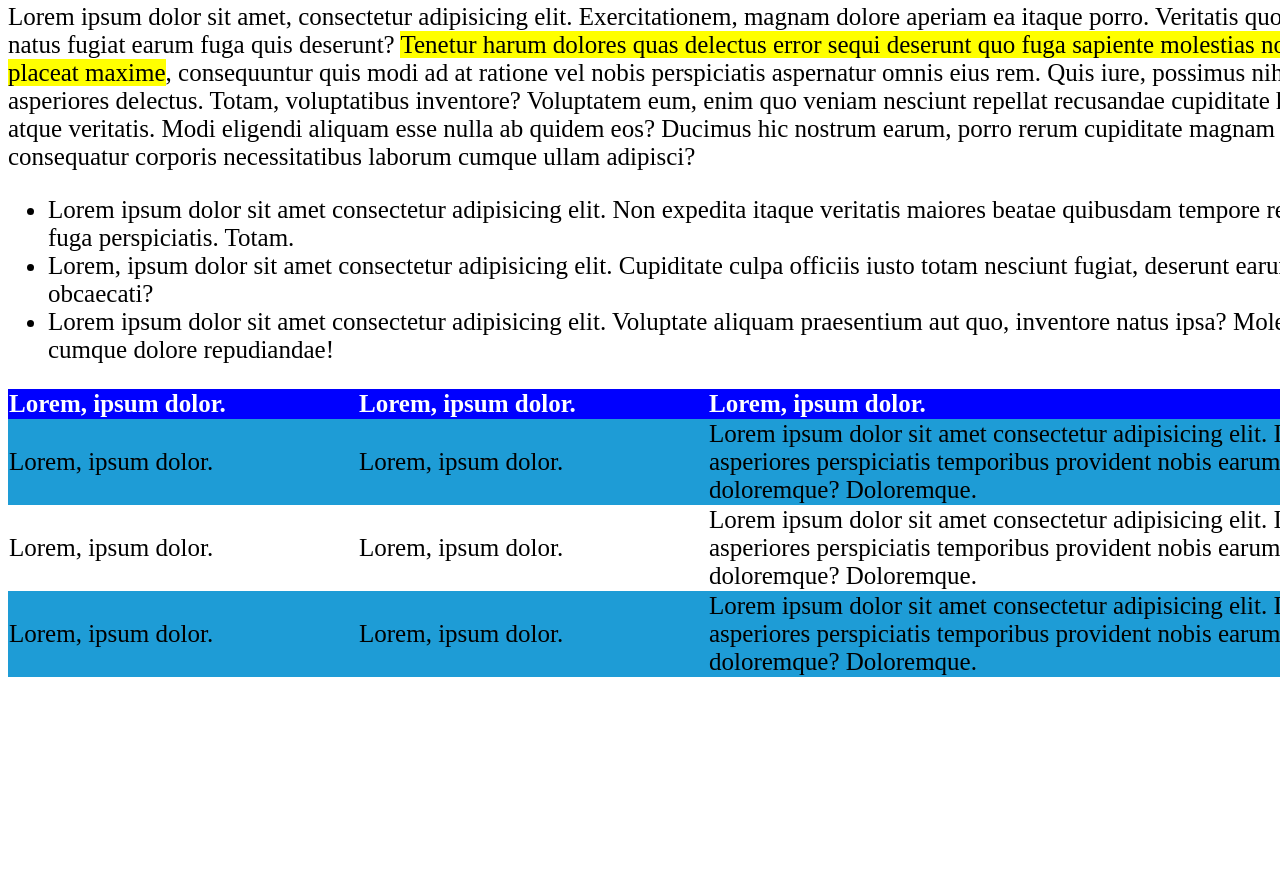
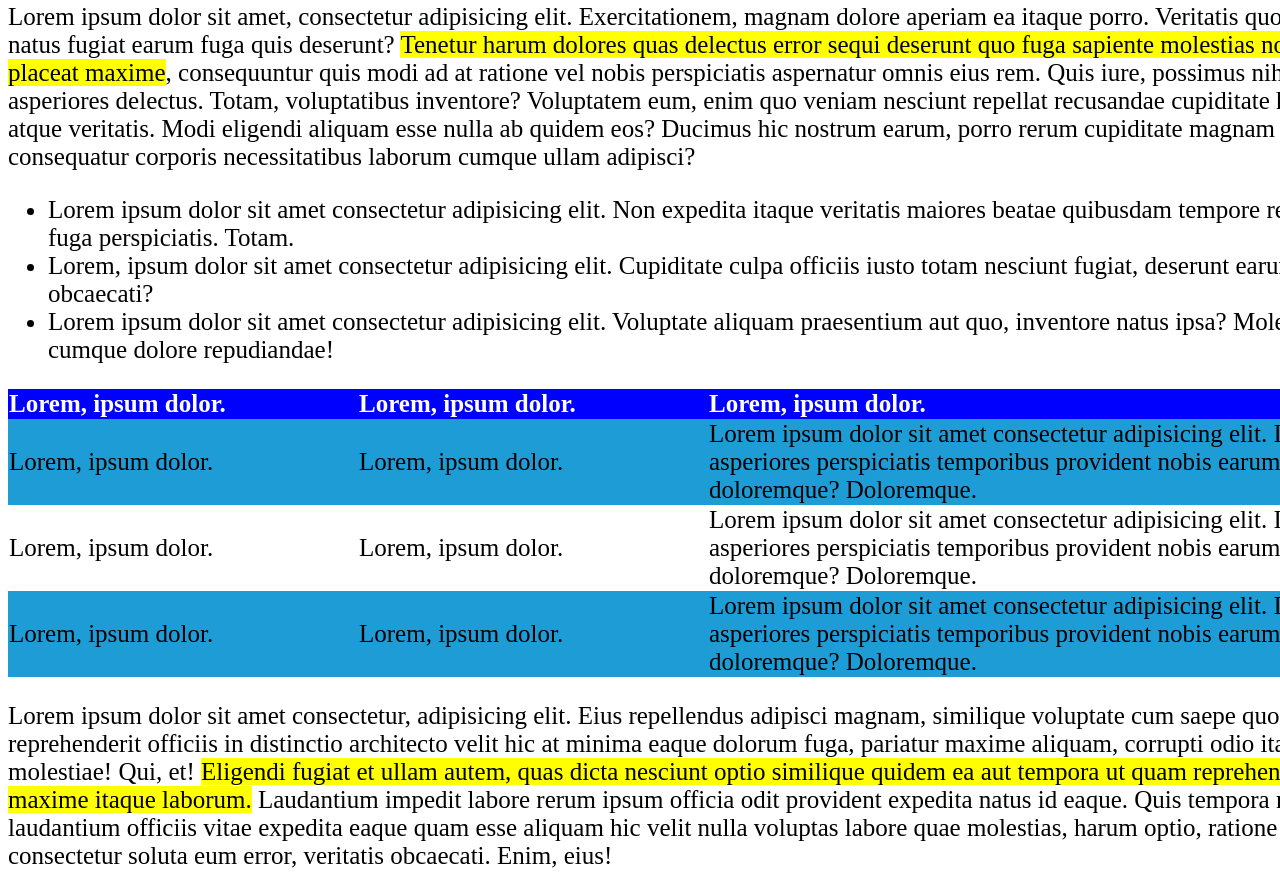
Before and after one commit to stefanofilippini/html-css-booleaner, a plain HTML site: page index.html in a window 1280 px wide. Shown: the part 859-1737 px from the top of the page. Before the commit the page ends 1544 px from the top, so only its background shows below. Drawn offline with Linux system fonts and the light colour scheme.

Commit message:
added second paragraph

```diff
--- a/Style.css
+++ b/Style.css
@@ -54,6 +54,7 @@ table {
     font-size: 25px;
     text-align: left;
     border-collapse: collapse;
+    margin-bottom: 25px;
 }
 
 .column-1 {
--- a/index.html
+++ b/index.html
@@ -115,6 +115,9 @@
             </table>
 
             <!-- 2nd paragraph -->
+            <div class="paragraph">
+                Lorem ipsum dolor sit amet consectetur, adipisicing elit. Eius repellendus adipisci magnam, similique voluptate cum saepe quod reprehenderit officiis in distinctio architecto velit hic at minima eaque dolorum fuga, pariatur maxime aliquam, corrupti odio itaque molestiae! Qui, et! <span class="important">Eligendi fugiat et ullam autem, quas dicta nesciunt optio similique quidem ea aut tempora ut quam reprehenderit maxime itaque laborum.</span> Laudantium impedit labore rerum ipsum officia odit provident expedita natus id eaque. Quis tempora natus laudantium officiis vitae expedita eaque quam esse aliquam hic velit nulla voluptas labore quae molestias, harum optio, ratione illum consectetur soluta eum error, veritatis obcaecati. Enim, eius!
+            </div>
 
         </main>
 
```
